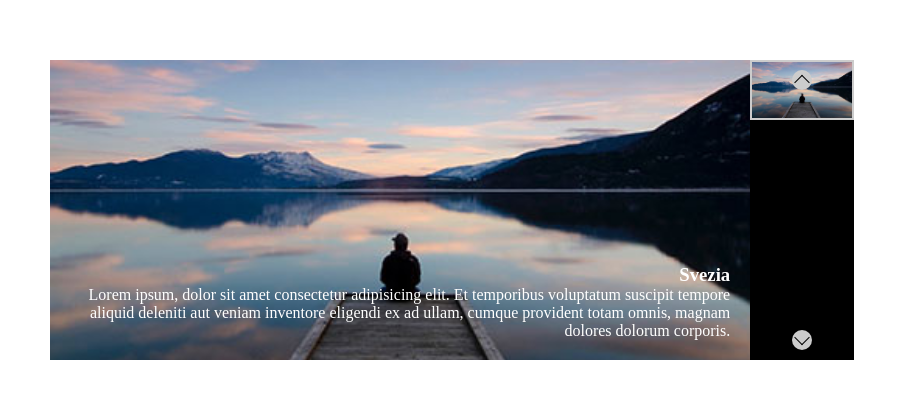
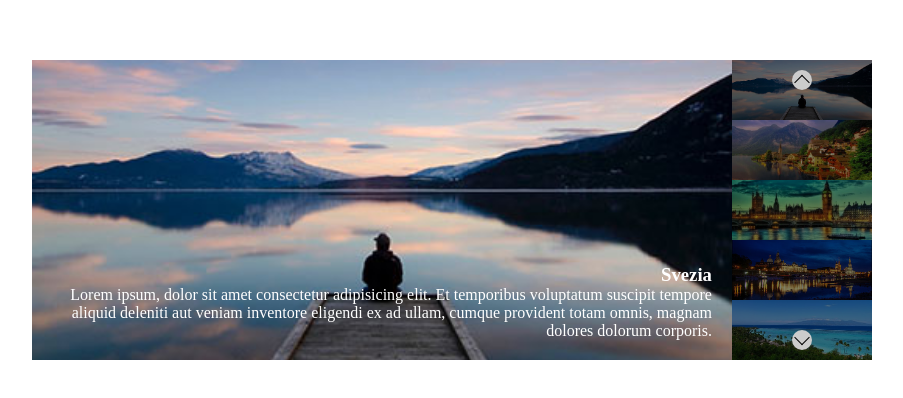
Before and after one commit to ketjj/vue-slider, a plain HTML site: page index.html in a window 1280 px wide. Shown: the part 190-588 px from the top of the page, without its empty margins (188-1091 px from the left). Drawn offline with nearby package versions, Linux system fonts and the light colour scheme.

Commit message:
adding sidePhotoes

```diff
--- a/index.html
+++ b/index.html
@@ -33,8 +33,9 @@
                     <div @click="previousPhoto()" class="prev"></div>
                     <div @click="nextPhoto()" class="next"></div>
 
-                    <div class="thumb active">
-                        <img :src="slides[0].image" alt="Svezia"/>
+
+                    <div v-for="sidephotoes in slides" class="thumb">
+                        <img :src="sidephotoes.image" alt="sidephotoes.title"/>
                     </div>
 
                 </div>
--- a/js/script.js
+++ b/js/script.js
@@ -40,9 +40,12 @@ const app = new Vue({
             }
         ],
 
+
         counterPhoto: 0,
+        activeSelect: true
+    },
 
-    },
+
 
     methods: {
         nextPhoto(){
@@ -58,7 +61,6 @@ const app = new Vue({
             }
         }
 
-
     }
 
 
```
